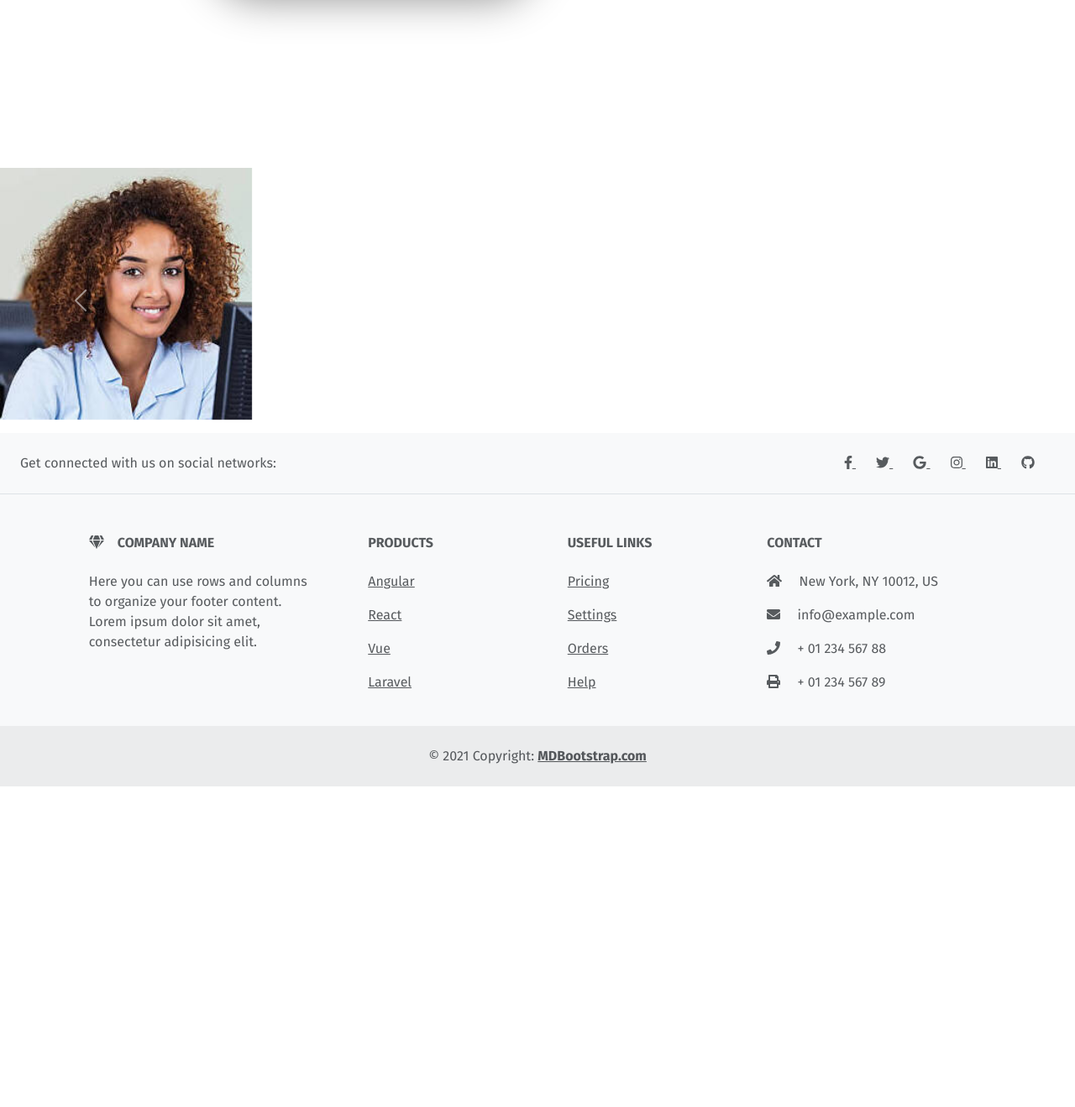
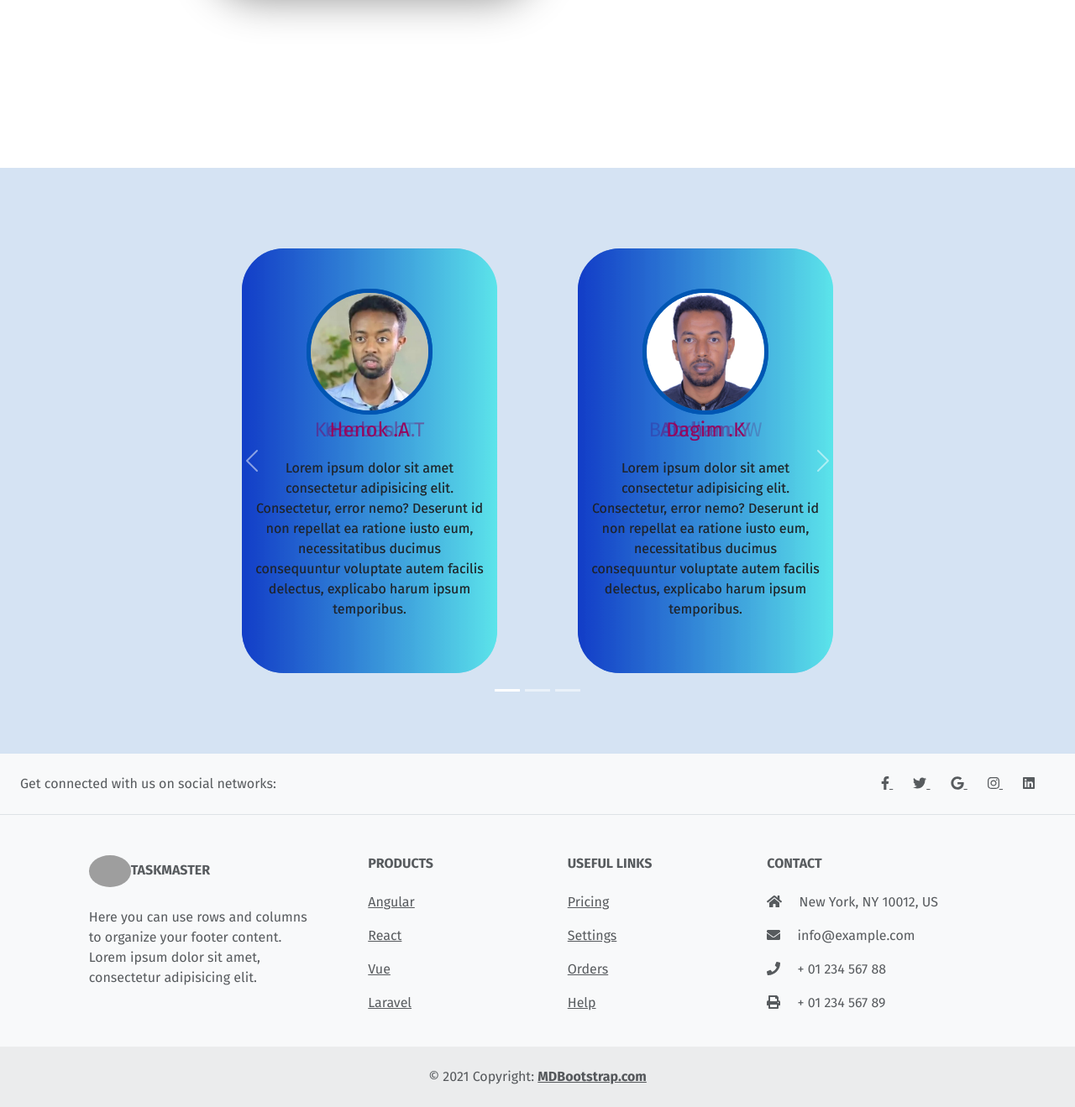
Before and after one commit to kiyuenter/taskmaster, a PHP site: page / in a window 1280 px wide. Shown: the part 2390-3709 px from the top of the page at 84% size. Before the commit the page ends 3327 px from the top, so only its background shows below. Run offline with PHP 8.4, Linux system fonts and the light colour scheme; some libraries are stand-ins or nearby versions; some web fonts are replaced; grey boxes are pictures that could not be loaded.

Commit message:
content update

```diff
--- a/css/styles.css
+++ b/css/styles.css
@@ -152,8 +152,29 @@ body {
 }
 
 /* testimonial style */
+.div-4{
+  background-color: #d5e3f3;
+}
+
+.testimonial-img{
+  width: 600px !important;
+  text-align: center;
+}
+
 .testimonial-img img{
-  width: 300px !important;
-  height: 300px;
+  width: 150px !important;
+  border: #0056b3 5px solid;
+  border-radius: 50%;
+  height: 150px;
   object-fit: cover;
 }
+
+.bg-test{
+  background-color: #0056b3;
+  background: linear-gradient(to right, #0431c496, #4de4e985);
+  border-radius: 50px;
+}
+
+.test{
+  width: 800px;
+}
--- a/index.html
+++ b/index.html
@@ -223,22 +223,69 @@
     </div>
 
     <!-- testimonial -->
-    <div id="carouselExampleIndicators" class="carousel slide">
+    <div class="container-fluid p-5 d-flex align-items-center justify-content-center div-4">
+    <div id="carouselExampleIndicators" class="carousel slide test">
       <div class="carousel-indicators">
         <button type="button" data-bs-target="#carouselExampleIndicators" data-bs-slide-to="0" class="active" aria-current="true" aria-label="Slide 1"></button>
         <button type="button" data-bs-target="#carouselExampleIndicators" data-bs-slide-to="1" aria-label="Slide 2"></button>
         <button type="button" data-bs-target="#carouselExampleIndicators" data-bs-slide-to="2" aria-label="Slide 3"></button>
       </div>
-      <div class="carousel-inner">
-        <div class="carousel-item testimonial-img active">
+      <div class="carousel-inner w-100">
+          <div class="carousel-item testimonial-img active w-100">
+            <div class="d-flex justify-content-center align-items-center w-100">
+              <div class="m-5 py-5 px-3 bg-test">
+                <div class="d-flex align-items-center justify-content-center">
                   <img src="photo/testimonial-student-1.jpg" class="d-block w-100" alt="...">
-          <p></p>
                 </div>
-        <div class="carousel-item testimonial-img">
+                <p style="font-size: 24px; color: #96055e;">Hannan .T</p>
+                <p>Lorem ipsum dolor sit amet consectetur adipisicing elit. Consectetur, error nemo? Deserunt id non repellat ea ratione iusto eum, necessitatibus ducimus consequuntur voluptate autem facilis delectus, explicabo harum ipsum temporibus.</p>
+              </div>
+              <div class="m-5 py-5 px-3 bg-test">
+                <div class="d-flex align-items-center justify-content-center">
                   <img src="photo/testimonial-student-2.jpg" class="d-block w-100" alt="...">
                 </div>
-        <div class="carousel-item testimonial-img">
+                <p style="font-size: 24px; color: #96055e;">Betelhem .W</p>
+                <p>Lorem ipsum dolor sit amet consectetur adipisicing elit. Consectetur, error nemo? Deserunt id non repellat ea ratione iusto eum, necessitatibus ducimus consequuntur voluptate autem facilis delectus, explicabo harum ipsum temporibus.</p>
+              </div>
+            </div>
+          </div>
+
+          <div class="carousel-item testimonial-img active w-100">
+            <div class="d-flex justify-content-center align-items-center w-100">
+              <div class="m-5 py-5 px-3 bg-test">
+                <div class="d-flex align-items-center justify-content-center">
                   <img src="photo/testimonial-student-3.jpg" class="d-block w-100" alt="...">
+                </div>
+                <p style="font-size: 24px; color: #96055e;">Kebebush .T</p>
+                <p>Lorem ipsum dolor sit amet consectetur adipisicing elit. Consectetur, error nemo? Deserunt id non repellat ea ratione iusto eum, necessitatibus ducimus consequuntur voluptate autem facilis delectus, explicabo harum ipsum temporibus.</p>
+              </div>
+              <div class="m-5 py-5 px-3 bg-test">
+                <div class="d-flex align-items-center justify-content-center">
+                  <img src="photo/testimonial-student-4.jpg" class="d-block w-100" alt="...">
+                </div>
+                <p style="font-size: 24px; color: #96055e;">Abrham .Y</p>
+                <p>Lorem ipsum dolor sit amet consectetur adipisicing elit. Consectetur, error nemo? Deserunt id non repellat ea ratione iusto eum, necessitatibus ducimus consequuntur voluptate autem facilis delectus, explicabo harum ipsum temporibus.</p>
+              </div>
+            </div>
+          </div>
+
+          <div class="carousel-item testimonial-img active w-100">
+            <div class="d-flex justify-content-center align-items-center w-100">
+              <div class="m-5 py-5 px-3 bg-test">
+                <div class="d-flex align-items-center justify-content-center">
+                  <img src="photo/testimonial-student-5.jpg" class="d-block w-100" alt="...">
+                </div>
+                <p style="font-size: 24px; color: #96055e;">Henok .A</p>
+                <p>Lorem ipsum dolor sit amet consectetur adipisicing elit. Consectetur, error nemo? Deserunt id non repellat ea ratione iusto eum, necessitatibus ducimus consequuntur voluptate autem facilis delectus, explicabo harum ipsum temporibus.</p>
+              </div>
+              <div class="m-5 py-5 px-3 bg-test">
+                <div class="d-flex align-items-center justify-content-center">
+                  <img src="photo/testimonial-student-6.jpg" class="d-block w-100" alt="...">
+                </div>
+                <p style="font-size: 24px; color: #96055e;">Dagim .K</p>
+                <p>Lorem ipsum dolor sit amet consectetur adipisicing elit. Consectetur, error nemo? Deserunt id non repellat ea ratione iusto eum, necessitatibus ducimus consequuntur voluptate autem facilis delectus, explicabo harum ipsum temporibus.</p>
+              </div>
+            </div>
           </div>
       </div>
       <button class="carousel-control-prev" type="button" data-bs-target="#carouselExampleIndicators" data-bs-slide="prev">
@@ -282,6 +329,7 @@
     <span class="visually-hidden">Next</span>
   </button>
 </div>
+</div>
 <!-- Carousel wrapper -->
 
 
@@ -313,9 +361,6 @@
       <a href="" class="me-4 text-reset">
         <i class="fab fa-linkedin"></i>
       </a>
-      <a href="" class="me-4 text-reset">
-        <i class="fab fa-github"></i>
-      </a>
     </div>
     <!-- Right -->
   </section>
@@ -330,7 +375,7 @@
         <div class="col-md-3 col-lg-4 col-xl-3 mx-auto mb-4">
           <!-- Content -->
           <h6 class="text-uppercase fw-bold mb-4">
-            <i class="fas fa-gem me-3"></i>Company name
+            <img src="photo/logo.gif" width="50px" style="border-radius: 50%;" alt="">Taskmaster
           </h6>
           <p>
             Here you can use rows and columns to organize your footer content. Lorem ipsum
```
Also changed, not shown: 1 other file. Lines whose indentation alone changed are shown as unchanged.
